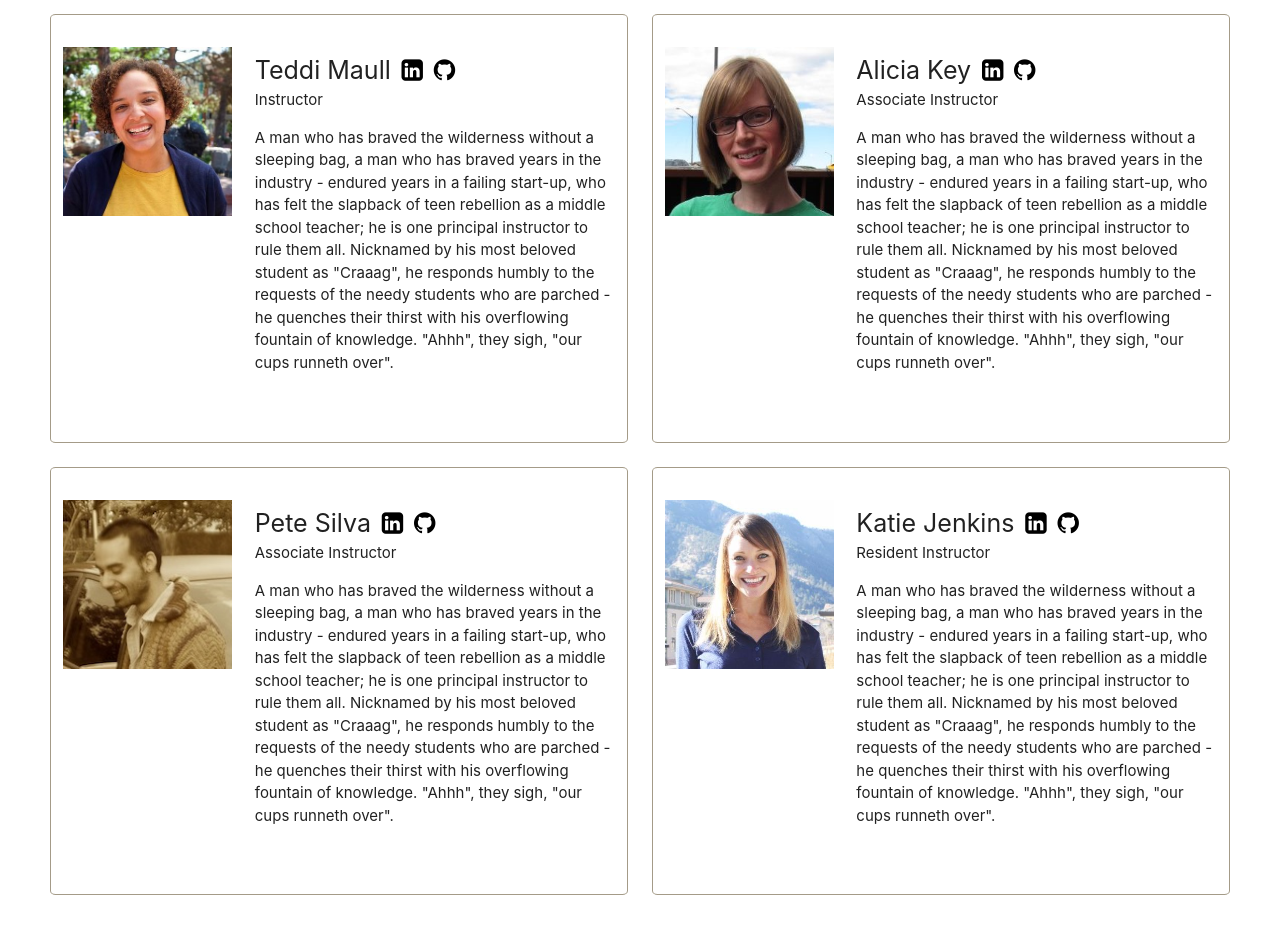
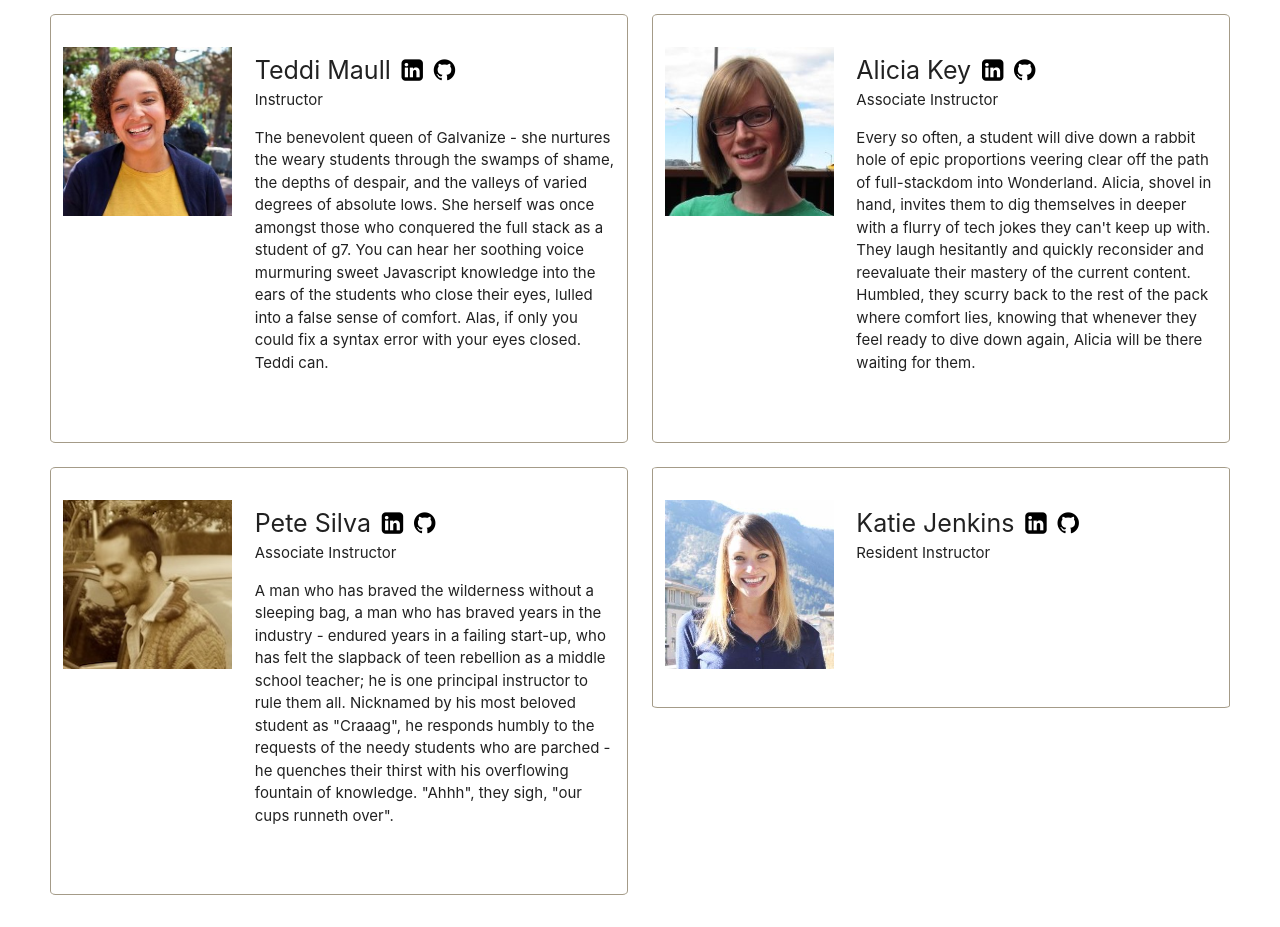
Before and after one commit to limawebdev1/gInstructors, a plain HTML site: page index.html in a window 1280 px wide. Shown: the part 620-1547 px from the top of the page. Drawn offline with nearby package versions, Linux system fonts and the light colour scheme.

Commit message:
added existing bios

```diff
--- a/index.html
+++ b/index.html
@@ -43,7 +43,7 @@
         <div class="col l8">
           <div class="row">
             <div class="col l12">
-              <p class="instructorName">Mat Brown<span class="logos"><a href="https://www.linkedin.com/in/mathewdbrown/" target="_blank"><i class="fa fa-linkedin-square" aria-hidden="true"></i></a><a href="https://github.com/craigquincy" target="_blank"><i class="fa fa-github" aria-hidden="true"></i></a></span></p>
+              <p class="instructorName">Mat Brown<span class="logos"><a href="https://www.linkedin.com/in/mathewdbrown/" target="_blank"><i class="fa fa-linkedin-square" aria-hidden="true"></i></a><a href="https://github.com/ghost-" target="_blank"><i class="fa fa-github" aria-hidden="true"></i></a></span></p>
               <span>Lead Instructor</span>
             </div>
             <div class="col l12">
@@ -65,7 +65,7 @@
               <span>Instructor</span>
             </div>
             <div class="col l12">
-              <p>A man who has braved the wilderness without a sleeping bag, a man who has braved years in the industry - endured years in a failing start-up, who has felt the slapback of teen rebellion as a middle school teacher; he is one principal instructor to rule them all. Nicknamed by his most beloved student as "Craaag", he responds humbly to the requests of the needy students who are parched - he quenches their thirst with his overflowing fountain of knowledge. "Ahhh", they sigh, "our cups runneth over".</p>
+              <p>The benevolent queen of Galvanize - she nurtures the weary students through the swamps of shame, the depths of despair, and the valleys of varied degrees of absolute lows. She herself was once amongst those who conquered the full stack as a student of g7. You can hear her soothing voice murmuring sweet Javascript knowledge into the ears of the students who close their eyes, lulled into a false sense of comfort. Alas, if only you could fix a syntax error with your eyes closed. Teddi can.</p>
             </div>
           </div>
         </div>
@@ -83,7 +83,7 @@
               <span>Associate Instructor</span>
             </div>
             <div class="col l12">
-              <p>A man who has braved the wilderness without a sleeping bag, a man who has braved years in the industry - endured years in a failing start-up, who has felt the slapback of teen rebellion as a middle school teacher; he is one principal instructor to rule them all. Nicknamed by his most beloved student as "Craaag", he responds humbly to the requests of the needy students who are parched - he quenches their thirst with his overflowing fountain of knowledge. "Ahhh", they sigh, "our cups runneth over".</p>
+              <p>Every so often, a student will dive down a rabbit hole of epic proportions veering clear off the path of full-stackdom into Wonderland. Alicia, shovel in hand, invites them to dig themselves in deeper with a flurry of tech jokes they can't keep up with. They laugh hesitantly and quickly reconsider and reevaluate their mastery of the current content. Humbled, they scurry back to the rest of the pack where comfort lies, knowing that whenever they feel ready to dive down again, Alicia will be there waiting for them.</p>
             </div>
           </div>
         </div>
@@ -119,7 +119,7 @@
               <span>Resident Instructor</span>
             </div>
             <div class="col l12">
-              <p>A man who has braved the wilderness without a sleeping bag, a man who has braved years in the industry - endured years in a failing start-up, who has felt the slapback of teen rebellion as a middle school teacher; he is one principal instructor to rule them all. Nicknamed by his most beloved student as "Craaag", he responds humbly to the requests of the needy students who are parched - he quenches their thirst with his overflowing fountain of knowledge. "Ahhh", they sigh, "our cups runneth over".</p>
+              <p></p>
             </div>
           </div>
         </div>
```
Also changed, not shown: bios.txt.
